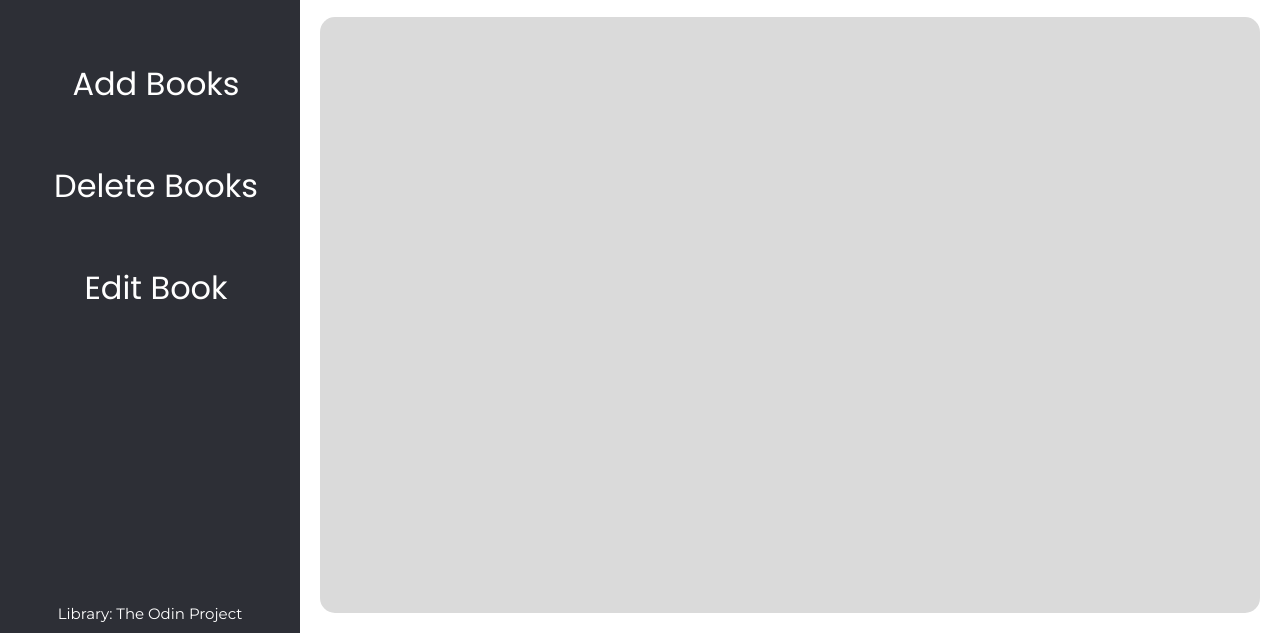
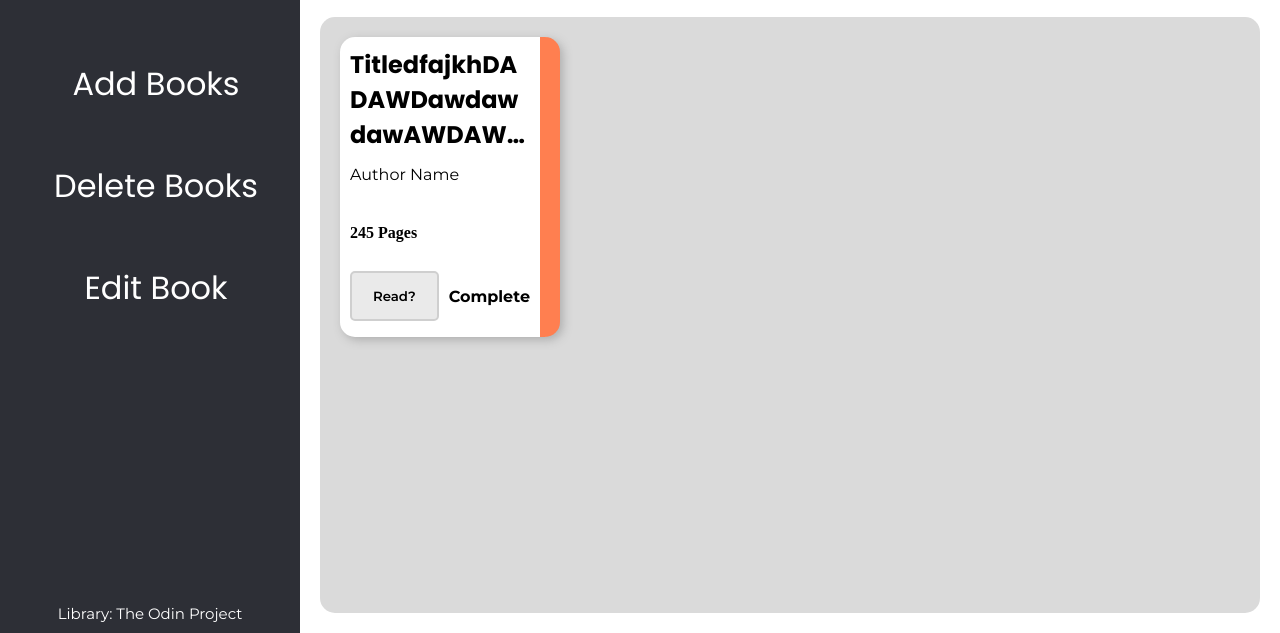
Before and after one commit to jacob-cob-null/LIBRARY-TOP, a plain HTML site: page index.html in a window 1280 px wide. Shown: the part 167-800 px from the top of the page. Drawn offline with Linux system fonts and the light colour scheme.

Commit message:
Finalized css component

```diff
--- a/index.html
+++ b/index.html
@@ -20,9 +20,9 @@
         <section class="sidePanel">
 
             <div class="btnGroup">
-                <button class="btn add-button">Add Books</button>
-                <button class="btn del-button">Delete Books</button>
-                <button class="btn edit-button">Edit Book</button>
+                <button id="add" class="btn add-button">Add Books</button>
+                <button id="del" class="btn del-button">Delete Books</button>
+                <button id="update" class="btn edit-button">Edit Book</button>
             </div>
 
             <p>Library: The Odin Project</p>
@@ -33,6 +33,15 @@
             <h3>Check out your current books!</h3>
 
             <section id="bookList" class="bookList">
+                <div class="books">
+                    <h1>TitledfajkhDADAWDawdawdawAWDAWwvdyi</h1>
+                    <h3>Author Name</h3>
+                    <h4>245 Pages</h4>
+                    <div>
+                        <button>Read?</button>
+                        <h4>Complete</h4>
+                    </div>
+                </div>
 
             </section>
 
--- a/style.css
+++ b/style.css
@@ -15,6 +15,7 @@ body {
     --heading-font: "Poppins";
     --body-font: "Montserrat", sans-serif;
     --border-radius: 15px;
+    --shadow: 3px 3px 10px rgba(128, 128, 128, 0.479);
 }
 
 .container {
@@ -89,12 +90,12 @@ body {
     font-family: var(--body-font);
     font-size: 2em;
     margin: 0;
-    font-weight:normal;
+    font-weight: normal;
 }
 
 .bookList {
-    flex: 1; /* take remaining space in .mainPanel */
-    width: 100%; /* cleaner layout */
+    flex: 1;
+    width: 100%;
     border-radius: var(--border-radius);
     background-color: rgb(218, 218, 218);
     display: flex;
@@ -106,9 +107,63 @@ body {
     overflow-y: auto;
     box-sizing: border-box;
 }
-.bookList > div {
-    height: 320px;
+
+.books {
+    height: 300px;
     width: 220px;
-    background-color: coral;
+    background-color: white;
+    box-shadow: var(--shadow);
+    padding: 10px;
+    border-radius: var(--border-radius);
+    border-right: 20px solid coral;
+    display: flex;
+    flex-direction: column;
+    justify-content: space-between;
+}
 
+.books>h1 {
+    font-family: var(--heading-font);
+    font-size: 1.5em;
+    margin: 0;
+    display: -webkit-box;
+    -webkit-line-clamp: 3;
+    -webkit-box-orient: vertical;
+    overflow: hidden;
+    text-overflow: ellipsis;
+    word-break: break-word;
 }
+
+.books>h3 {
+    font-family: var(--body-font);
+    margin-top: 10px;
+    font-size: 1rem;
+    font-weight: normal;
+}
+
+.books>div {
+    display: flex;
+    gap: 10px;
+    align-items: center;
+}
+
+.books>div>button,
+.books>div>h4 {
+    flex: 1;
+}
+
+.books>div>h4 {
+    font-family: var(--body-font);
+}
+
+.books>div>button {
+    height: 50px;
+    border-radius: 5px;
+    background-color: rgb(234, 234, 234);
+    border: 2px rgb(207, 207, 207) solid;
+    font-family: var(--body-font);
+    font-weight: 600;
+}
+
+.books>div>button:hover {
+    background-color: rgb(185, 185, 185);
+}
```
Also changed, not shown: script.js (+9 -4 lines).
